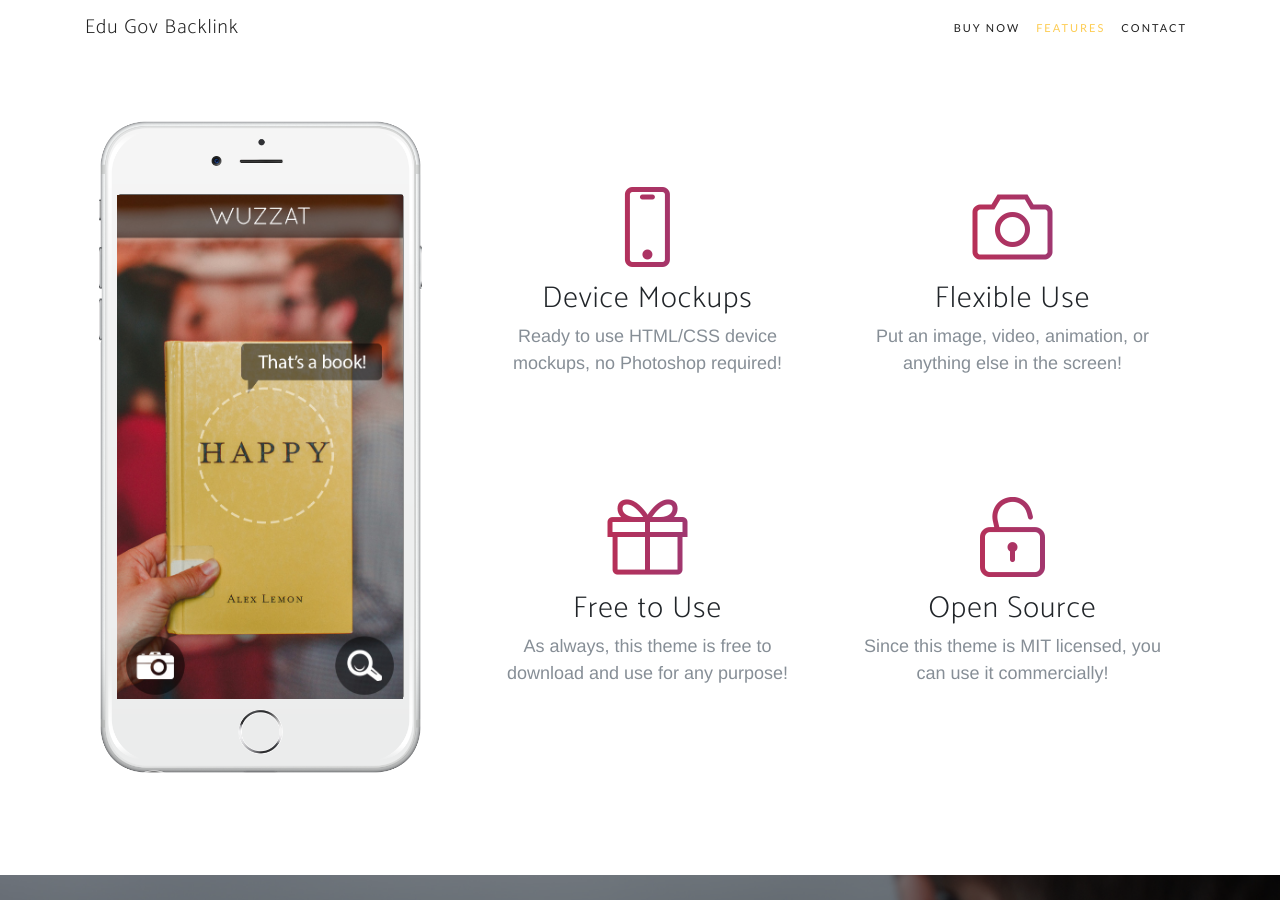
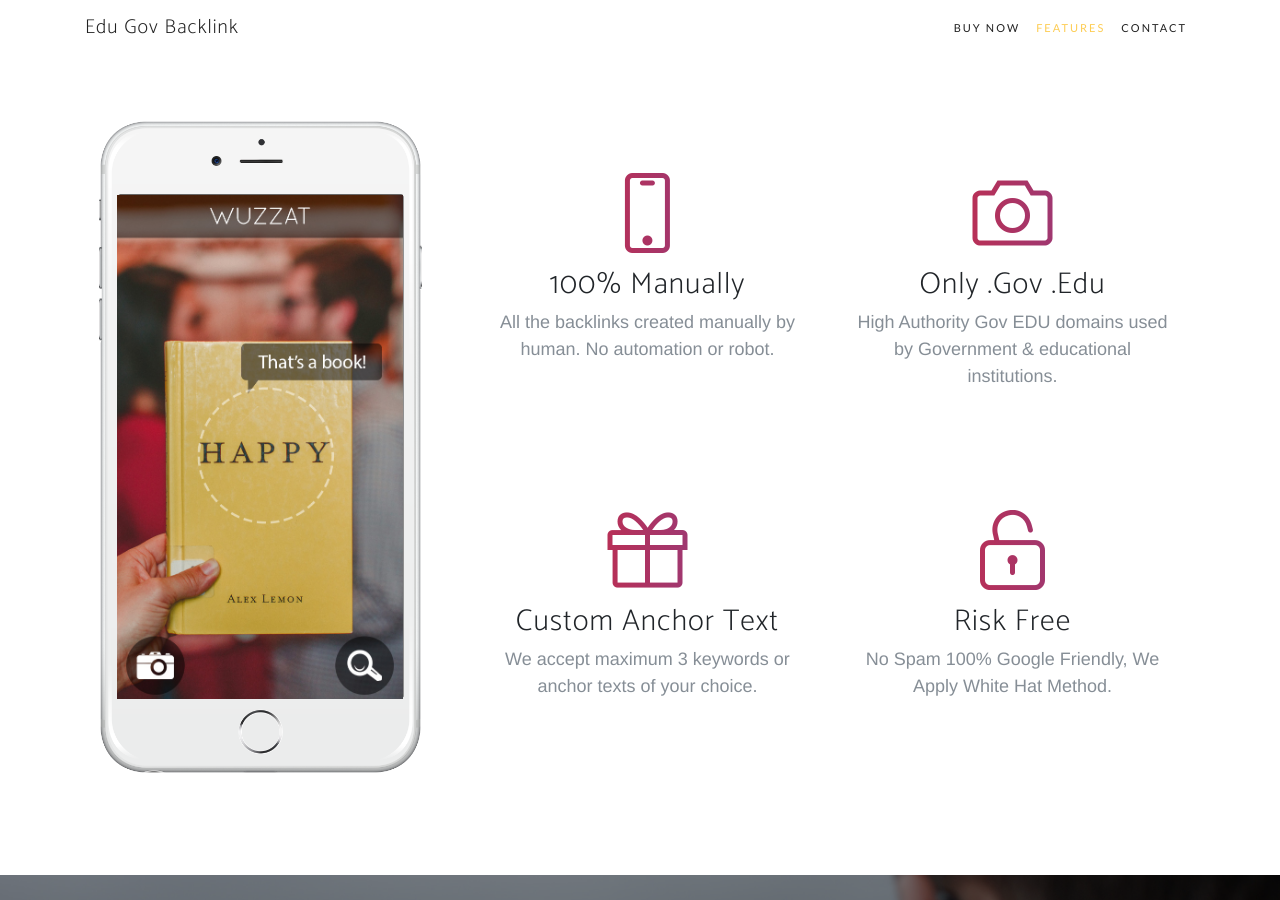
Before and after one commit to digitechpoint/digitechpoint.github.io, a Jekyll site: the page edu-gov-backlinks/index.html, which Jekyll copies as it is, in a window 1280 px wide and 900 px high, scrolled down 1685 px. Built offline with Jekyll 4.4.1, drawn with Linux system fonts in a browser that asks for light colours; some web fonts are replaced.

Commit message:
Update index.html

```diff
--- a/edu-gov-backlinks/index.html
+++ b/edu-gov-backlinks/index.html
@@ -155,15 +155,15 @@
                 <div class="col-lg-6">
                   <div class="feature-item">
                     <i class="icon-screen-smartphone text-primary"></i>
-                    <h3>Device Mockups</h3>
-                    <p class="text-muted">Ready to use HTML/CSS device mockups, no Photoshop required!</p>
+                    <h3>100% Manually</h3>
+                    <p class="text-muted">All the backlinks created manually by human. No automation or robot.</p>
                   </div>
                 </div>
                 <div class="col-lg-6">
                   <div class="feature-item">
                     <i class="icon-camera text-primary"></i>
-                    <h3>Flexible Use</h3>
-                    <p class="text-muted">Put an image, video, animation, or anything else in the screen!</p>
+                    <h3>Only .Gov .Edu</h3>
+                    <p class="text-muted">High Authority Gov EDU domains used by Government & educational institutions.</p>
                   </div>
                 </div>
               </div>
@@ -171,15 +171,15 @@
                 <div class="col-lg-6">
                   <div class="feature-item">
                     <i class="icon-present text-primary"></i>
-                    <h3>Free to Use</h3>
-                    <p class="text-muted">As always, this theme is free to download and use for any purpose!</p>
+                    <h3>Custom Anchor Text</h3>
+                    <p class="text-muted">We accept maximum 3 keywords or anchor texts of your choice.</p>
                   </div>
                 </div>
                 <div class="col-lg-6">
                   <div class="feature-item">
                     <i class="icon-lock-open text-primary"></i>
-                    <h3>Open Source</h3>
-                    <p class="text-muted">Since this theme is MIT licensed, you can use it commercially!</p>
+                    <h3>Risk Free</h3>
+                    <p class="text-muted">No Spam 100% Google Friendly, We Apply White Hat Method.</p>
                   </div>
                 </div>
               </div>
```
